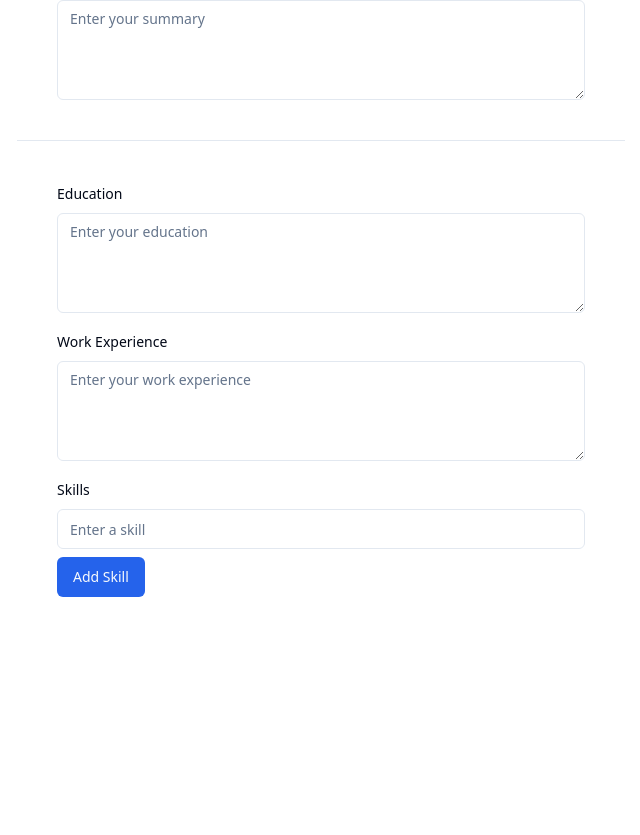
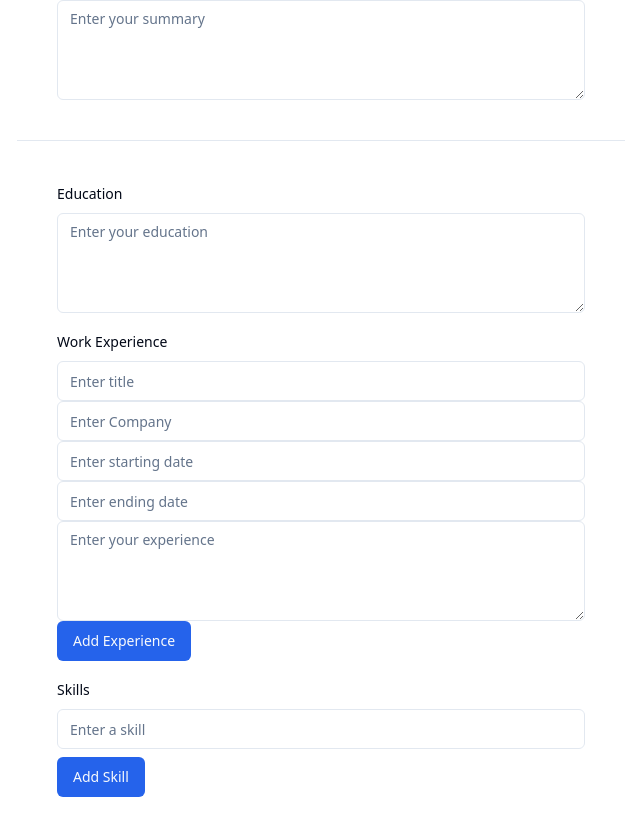
Before and after one commit to SynthCod3/ResumeWiz, a Next.js app: page /editor in a window 1280 px wide. Shown: the part 592-1427 px from the top of the page, without its empty margins (7-647 px from the left). Before the commit the page ends 1237 px from the top, so only its background shows below. Built offline with nearby package versions, Linux system fonts and the light colour scheme.

Commit message:
feat: experience editor doen

```diff
--- a/app/editor/components/editor.tsx
+++ b/app/editor/components/editor.tsx
@@ -31,6 +31,16 @@ export function Editor() {
   const setSkills = useEditorStore((state) => state.setSkills);
   const skills: string[] = useEditorStore((state) => state.skills);
   const [newSkill, setNewSkill] = React.useState('');
+  const experience = useEditorStore((state) => state.experience);
+  const setExperience = useEditorStore((state) => state.setExperience);
+  const [newExperience, setNewExperience] = React.useState<Experience>({
+    title: '',
+    index: experience.length + 1,
+    company: '',
+    startingDate: '',
+    endingDate: '',
+    description: '',
+  });
 
   const [template, setTemplate] = React.useState(1);
   useEffect(() => {
@@ -99,21 +109,33 @@ export function Editor() {
           </div>
           <div className="space-y-2">
             <Label htmlFor="name">Email</Label>
-            <Input id="name" placeholder="Enter your address" onChange={(e) => {
-              setContact({...contact, email: e.target.value});
-            }} />
+            <Input
+              id="name"
+              placeholder="Enter your address"
+              onChange={(e) => {
+                setContact({ ...contact, email: e.target.value });
+              }}
+            />
           </div>
           <div className="space-y-2">
             <Label htmlFor="name">Phone</Label>
-            <Input id="name" placeholder="Enter your address" onChange={(e) => {
-              setContact({...contact, phone: e.target.value});
-            }} />
-            </div>
+            <Input
+              id="name"
+              placeholder="Enter your address"
+              onChange={(e) => {
+                setContact({ ...contact, phone: e.target.value });
+              }}
+            />
+          </div>
           <div className="space-y-2">
             <Label htmlFor="name">LinkedIn</Label>
-            <Input id="name" placeholder="Enter your address" onChange={(e) => {
-              setContact({...contact, linkedin: e.target.value});
-            }} />
+            <Input
+              id="name"
+              placeholder="Enter your address"
+              onChange={(e) => {
+                setContact({ ...contact, linkedin: e.target.value });
+              }}
+            />
           </div>
           <div className="space-y-2">
             <Label htmlFor="summary">Summary</Label>
@@ -140,11 +162,93 @@ export function Editor() {
               </div>
               <div className="space-y-2">
                 <Label htmlFor="experience">Work Experience</Label>
-                <Textarea
-                  className="min-h-[100px]"
-                  id="experience"
-                  placeholder="Enter your work experience"
-                />
+                <div>
+                  <Input
+                    placeholder="Enter title"
+                    onChange={(e) => {
+                      setNewExperience({
+                        ...newExperience,
+                        title: e.target.value,
+                      });
+                    }}
+                    value={newExperience.title}
+                  />
+                  <Input
+                    placeholder="Enter Company"
+                    onChange={(e) => {
+                      setNewExperience({
+                        ...newExperience,
+                        company: e.target.value,
+                      });
+                    }}
+                    value={newExperience.company}
+                  />
+                  <Input
+                    placeholder="Enter starting date"
+                    onChange={(e) => {
+                      setNewExperience({
+                        ...newExperience,
+                        startingDate: e.target.value,
+                      });
+                    }}
+                    value={newExperience.startingDate}
+                  />
+                  <Input
+                    placeholder="Enter ending date"
+                    onChange={(e) => {
+                      setNewExperience({
+                        ...newExperience,
+                        endingDate: e.target.value,
+                      });
+                    }}
+                    value={newExperience.endingDate}
+                  />
+                  <Textarea
+                    className="min-h-[100px]"
+                    id="experience"
+                    placeholder="Enter your experience"
+                    onChange={(e) => {
+                      setNewExperience({
+                        ...newExperience,
+                        description: e.target.value,
+                      });
+                    }}
+                    value={newExperience.description}
+                  />
+                  <Button
+                    onClick={() => {
+                      if (!newExperience.title) return;
+                      setExperience([...experience, newExperience]);
+                      setNewExperience({
+                        title: '',
+                        company: '',
+                        startingDate: '',
+                        endingDate: '',
+                        description: '',
+                        index: newExperience.index + 1,
+                      });
+                    }}
+                  >
+                    Add Experience
+                  </Button>
+                </div>
+                <div>
+                  {experience.map((exp) => (
+                    <div
+                      className="inline-block mr-2"
+                      key={exp.index}
+                      onClick={() => {
+                        setExperience(
+                          experience.filter(
+                            (e: Experience) => e.index !== exp.index,
+                          ),
+                        );
+                      }}
+                    >
+                      {exp.title}
+                    </div>
+                  ))}
+                </div>
               </div>
               <div className="space-y-2">
                 <Label htmlFor="skills">Skills</Label>
@@ -213,4 +317,4 @@ export function Editor() {
       </div>
     </div>
   );
-};
+}
--- a/templates/template1/index.tsx
+++ b/templates/template1/index.tsx
@@ -6,6 +6,7 @@ export default function Template1() {
   const description = useEditorStore((state) => state.description);
   const contact = useEditorStore((state) => state.contact);
   const skills = useEditorStore((state) => state.skills);
+  const experience = useEditorStore((state) => state.experience);
   return (
     <div
       className="bg-white p-6 max-w-[21cm] mx-auto my-8 border rounded-md"
@@ -45,7 +46,18 @@ export default function Template1() {
         </section>
         <section>
           <h2 className="font-bold text-xl mb-2">WORK HISTORY</h2>
-          <ul className="list-none space-y-1">{/* Work history list */}</ul>
+          <div>
+            <ul className="list-none space-y-1">{
+              experience.map((exp) => (
+                <li>
+                  <h3 className="text-lg font-bold">{exp.title}</h3>
+                  <p className="text-sm">{exp.company}</p>
+                  <p className="text-sm">{exp.startingDate} - {exp.endingDate}</p>
+                  <p className="text-sm">{exp.description}</p>
+                </li>
+              ))
+            }</ul>
+          </div>
         </section>
         <section>
           <h2 className="font-bold text-xl mb-2">EDUCATION</h2>
--- a/utils/database.d.ts
+++ b/utils/database.d.ts
@@ -1,4 +1,5 @@
 interface Experience {
+  index: number;
   title: string;
   company: string;
   startingDate: string;
```
